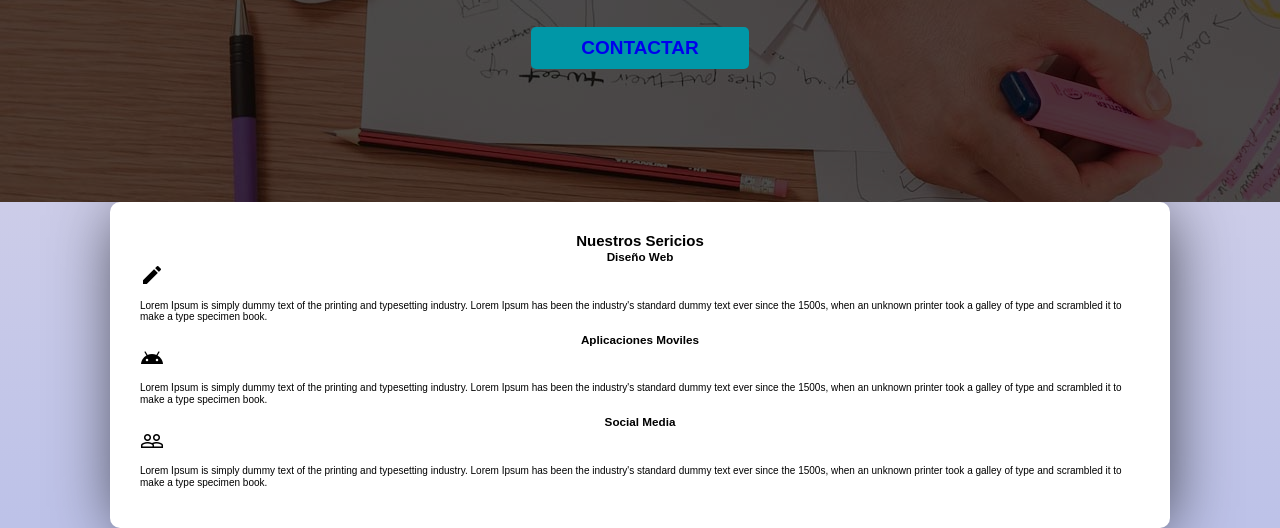
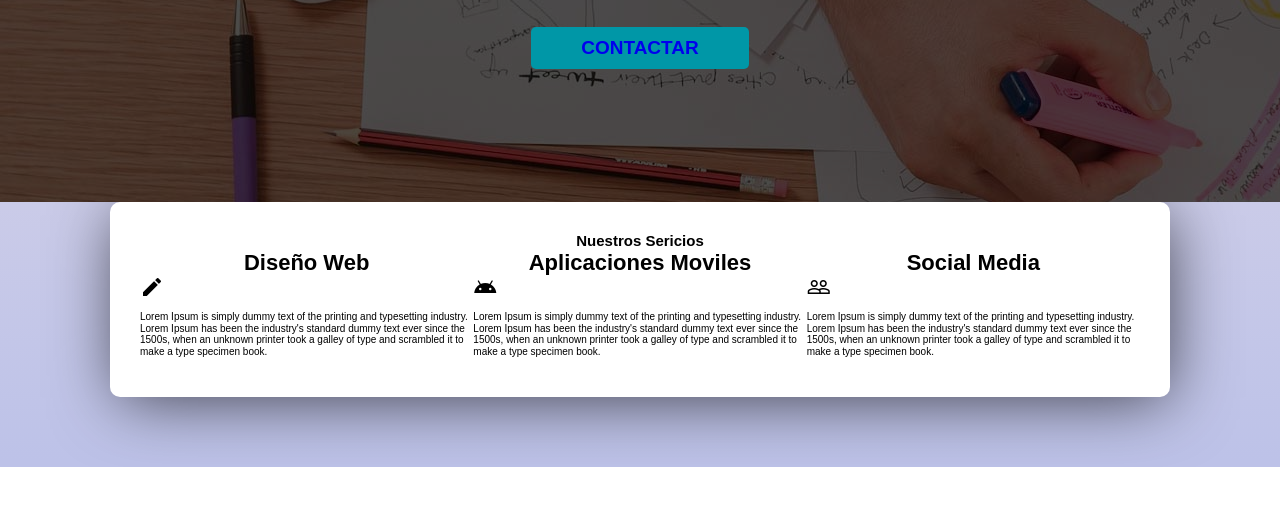
Before and after one commit to lluneta820/freelancer, a plain HTML site: page index.html in a window 1280 px wide. Shown: the part 333-861 px from the top of the page. After the commit the page ends 800 px from the top, so only its background shows below. Drawn offline with nearby package versions, Linux system fonts and the light colour scheme; a web font is replaced by a local one.

Commit message:
freelance3

```diff
--- a/css/style.css
+++ b/css/style.css
@@ -26,6 +26,12 @@ h1,h2,h3{
 }
 h2,h3{
   text-align: center;
+}
+h3{
+  color: var(--secundario)
+  font-weight:400;
+  font-size: 2.2rem;
+
 }
 
 .site-header{
@@ -124,5 +130,18 @@ h2,h3{
 }
 
 .servicios{
-  margin-top:
+  margin-top: 3rem auto;
+
+
 }
+
+@media (min-width:768px){
+  .contenedor-servicios{
+    display: flex;
+  }
+  .servicios{
+    flex: 0;
+  }
+
+
+}
```
